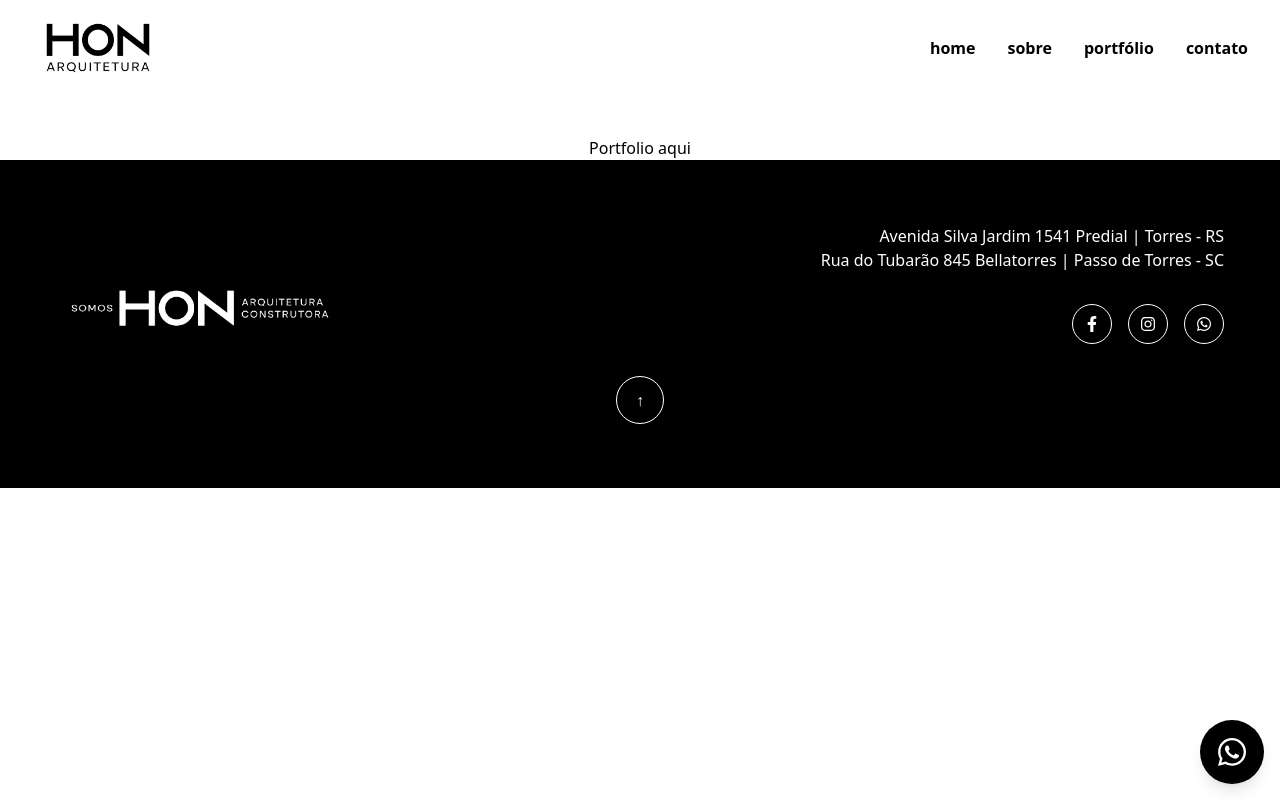
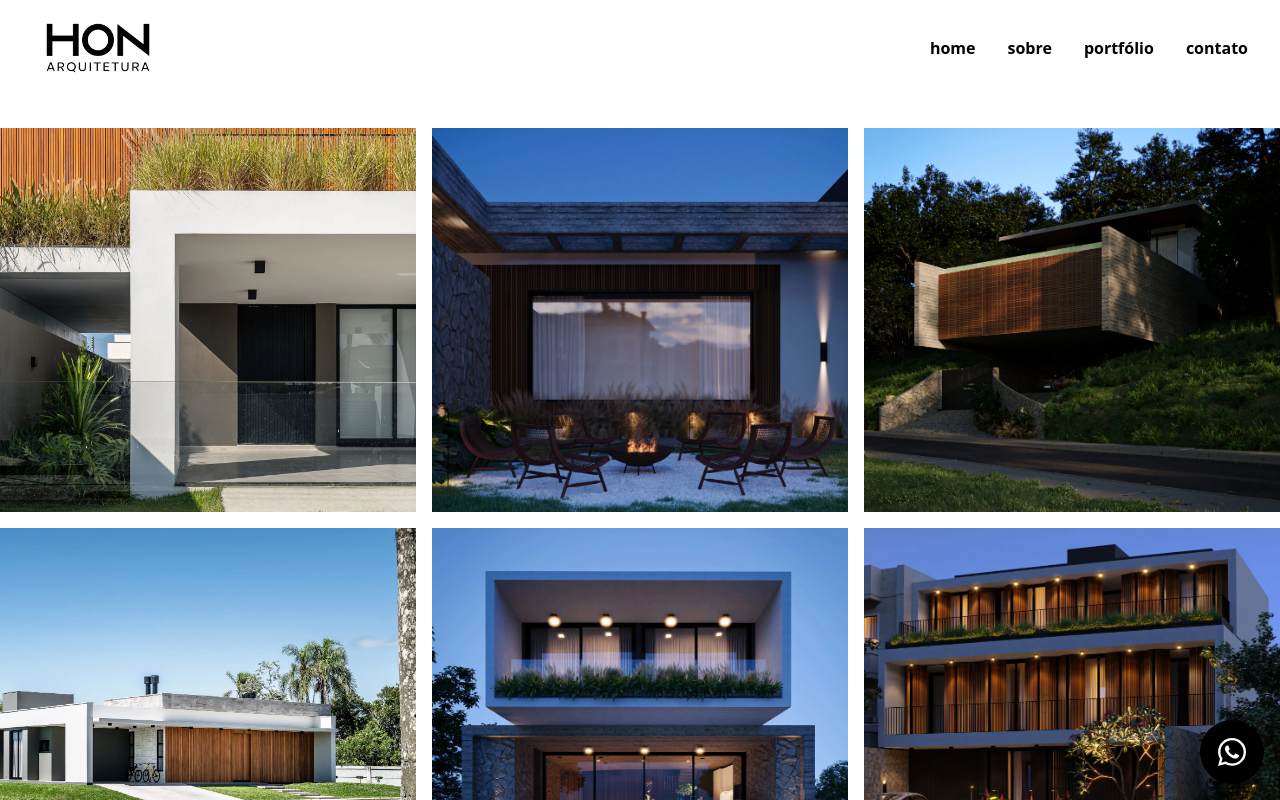
Before and after one commit to Adagen-Web/hon-arquitetura-construtora, a React (Vite) app: page /arquitetura in a window 1280 px wide. Shown: the top 800 px of the page. Built offline with nearby package versions, Linux system fonts and the light colour scheme.

Commit message:
criando prop de gap no portfolio

```diff
--- a/src/App.jsx
+++ b/src/App.jsx
@@ -7,8 +7,9 @@ import WhatsAppButton from "./components/WhatsAppButton";
 import ContactPage from "./pages/ContactPage";
 import MapSection from "./components/MapSection";
 import AboutPage from "./pages/AboutPage";
-import PortfolioPage from "./pages/PortfolioPage";
+import PortfolioPage, { projectsDataPortfolio } from "./pages/PortfolioPage";
 import ProjectDetail from "./components/ProjectDetail";
+import ProjectCard from "./components/ProjectCard";
 
 function Layout() {
   const location = useLocation(); // Obtém a rota atual
@@ -19,7 +20,7 @@ function Layout() {
       {location.pathname === "/arquitetura/" && <Header />}
 
       <Routes>
-        <Route path="/arquitetura/" element={<h1 className="text-center mt-10">Portfolio aqui</h1>} />
+        <Route path="/arquitetura/" element={<ProjectCard projects={projectsDataPortfolio} isPortfolioHome />} />
         <Route path="/arquitetura/sobre" element={<AboutPage />} />
         <Route path="/arquitetura/portfolio" element={<PortfolioPage />} />
         <Route path="/arquitetura/portfolio/:slug" element={<ProjectDetail />} />
--- a/src/components/ProjectCard.jsx
+++ b/src/components/ProjectCard.jsx
@@ -1,11 +1,11 @@
 import { Link } from "react-router-dom";
 import { FiArrowUpRight } from "react-icons/fi";
 
-const ProjectCard = ({ projects, limit }) => {
+const ProjectCard = ({ projects, limit, isPortfolioHome }) => {
   const displayedProjects = limit ? projects.slice(0, limit) : projects;
 
   return (
-    <div className="grid grid-cols-1 sm:grid-cols-2 lg:grid-cols-3 gap-0.5 mt-8">
+    <div className={`grid grid-cols-1 sm:grid-cols-2 lg:grid-cols-3 ${isPortfolioHome ? "gap-4" : "gap-0.5"} mt-8`}>
       {displayedProjects.map((project) => (
         <Link
           key={project.id}
--- a/src/pages/PortfolioPage.jsx
+++ b/src/pages/PortfolioPage.jsx
@@ -10,7 +10,7 @@ import CasaToigoImage from "../assets/casa-toigo.webp";
 import CasaTonelloImage from "../assets/casa-tonello.webp";
 import CasaGeoImage from "../assets/casa-geo.webp";
 
-const projectsData = [
+export const projectsDataPortfolio = [
   {
     id: 1,
     name: "Bella Residencial",
@@ -70,9 +70,9 @@ const projectsData = [
 const PortfolioPage = () => {
 
   return (
-    <div className="">
+    <div className="mb-10">
       <PortfolioHeader />
-      <ProjectCard projects={projectsData} />
+      <ProjectCard projects={projectsDataPortfolio} isPortfolioHome={false} />
     </div>
   );
 };
```
